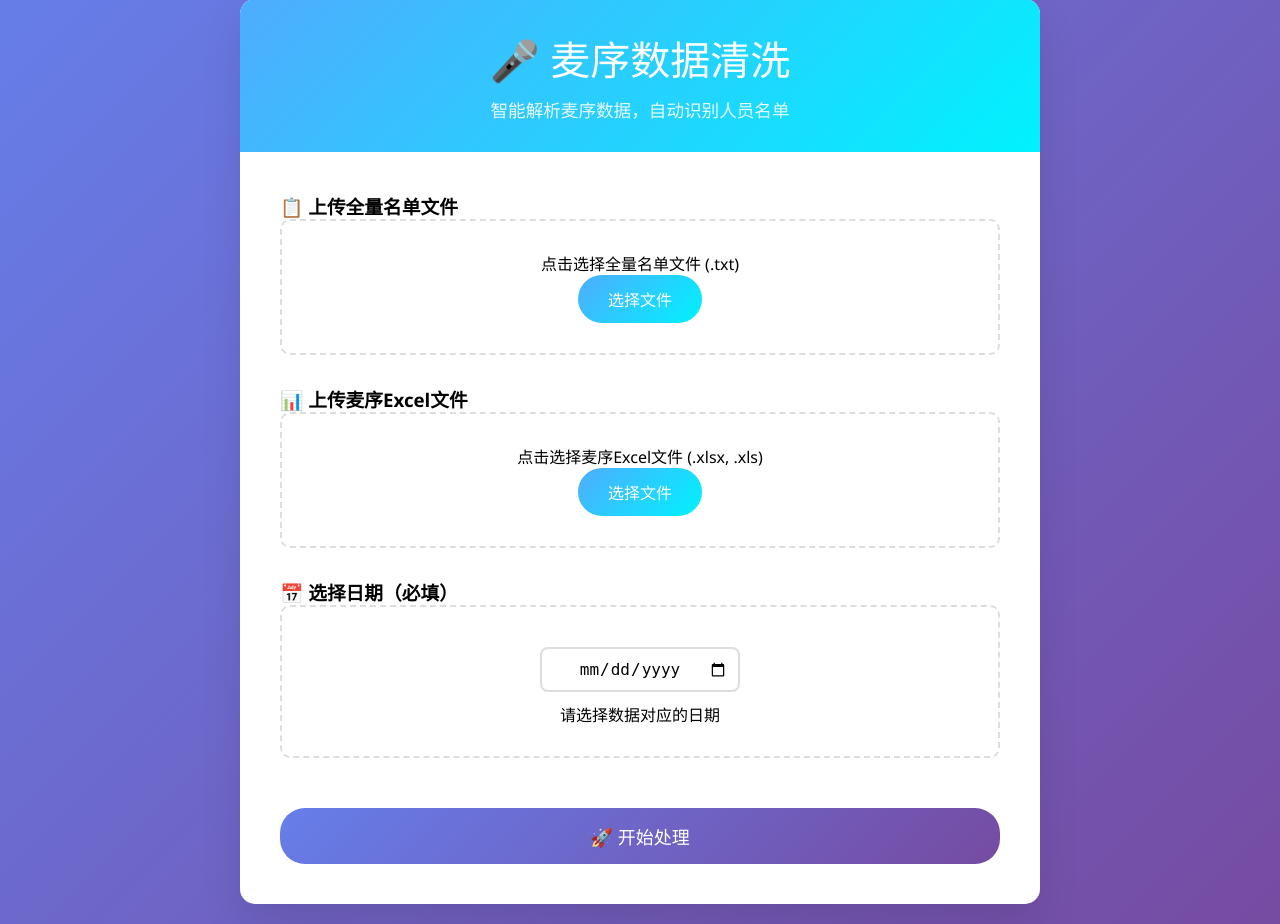
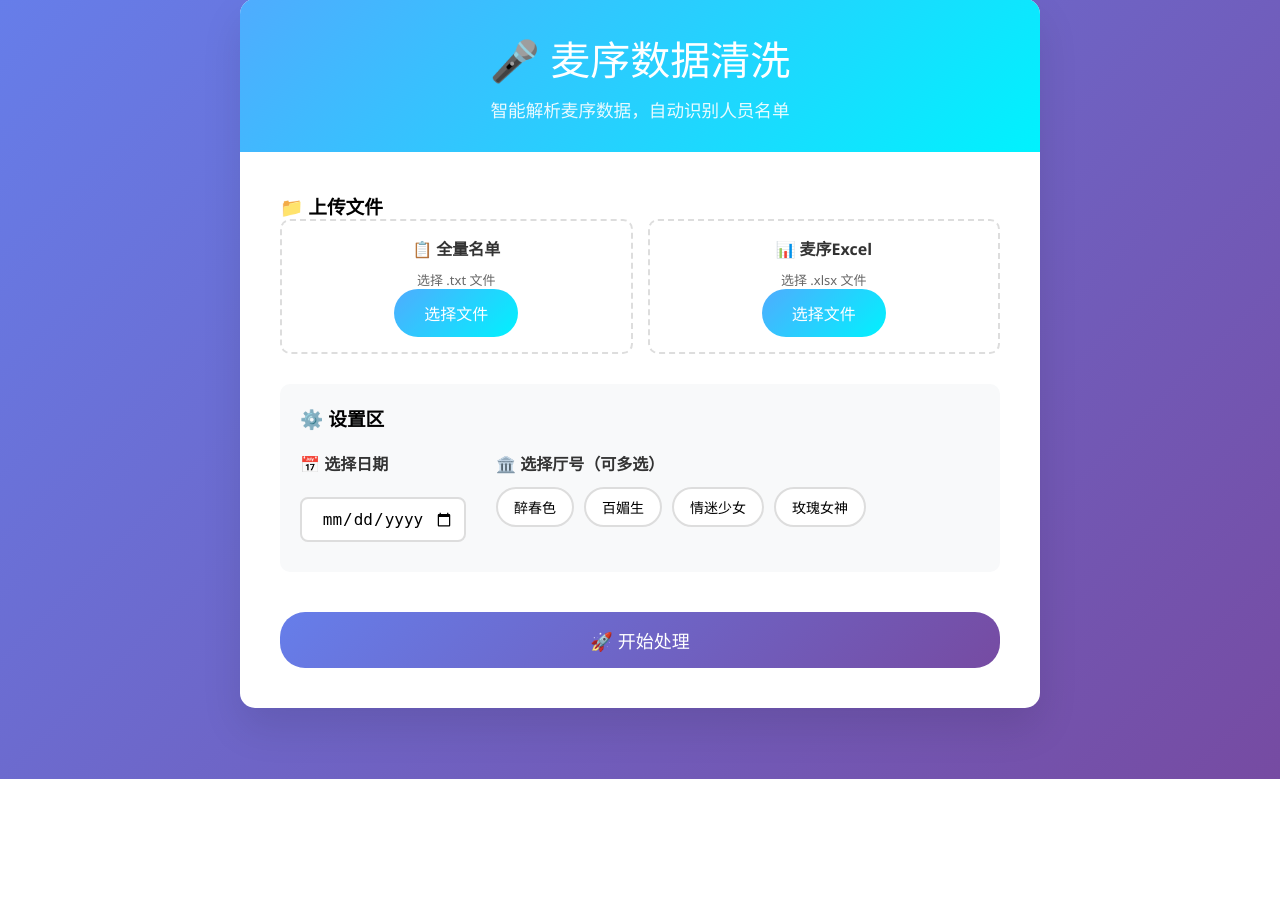
Before and after one commit to clipdalle/yk_table_clean, a Flask app: page / in a window 1280 px wide. Shown: the part 21-945 px from the top of the page. After the commit the page ends 800 px from the top, so only its background shows below. Run offline with Flask 3, Linux system fonts and the light colour scheme.

Commit message:
多厅支持

```diff
--- a/app.py
+++ b/app.py
@@ -9,9 +9,7 @@
 import os
 import sys
 from pathlib import Path
-import signal
-import threading
-import time
+from func_timeout import func_timeout, FunctionTimedOut
 # Vercel Blob是可选的，生产环境会自动提供
 
 from vercel_blob import blob_store as VercelBlobStore
@@ -80,29 +78,6 @@
     """
     return get_date_str_from_text(excel_filename)
 
-def process_with_timeout(excel_path, output_path, date_str_from_file, timeout_seconds=120):
-    """带超时的处理函数"""
-    result = {'success': False, 'error': None}
-
-    def target():
-        process_one_file(
-            excel_path=excel_path,
-            output_path=output_path,
-            date_str_from_file=date_str_from_file,
-            strict_date_filter=STRICT_DATE_FILTER
-        )
-        result['success'] = True
-
-    thread = threading.Thread(target=target)
-    thread.daemon = True
-    thread.start()
-    thread.join(timeout_seconds)
-
-    if thread.is_alive():
-        result['error'] = f'处理超时（{timeout_seconds}秒），请尝试减少数据量或稍后重试'
-
-    return result
-
 @app.route('/upload', methods=['POST'])
 def upload_files():
     try:
@@ -140,6 +115,14 @@
         if not date_str_from_ui:
             return jsonify({'error': '请选择日期'}), 400
 
+        # 获取选中的厅号（原生FormData方式）
+        selected_halls = request.form.getlist('hall')
+        print(f"🏛️ 选中的厅号: {selected_halls}")
+
+        # 校验厅号必须选择
+        if not selected_halls or len(selected_halls) == 0:
+            return jsonify({'error': '请至少选择一个厅号'}), 400
+
         date_str_from_file = get_date_from_file(excel_file.filename)
 
         # 日期一致性校验
@@ -148,28 +131,39 @@
                 return jsonify({
                     'error': f'日期不一致！\n\n从日期控件您选择的日期是：{date_str_from_ui}\n从文件名 "{excel_file.filename}"，我们得到的日期是：{date_str_from_file}\n\n两个日期不一致，请您再检查一下'
                 }), 400
-
-
         # 检测环境并设置合适的超时时间
         is_vercel = os.getenv('VERCEL') == '1'
-        timeout_seconds = 120 if is_vercel else 120  # Vercel环境使用更短的超时
+        timeout_seconds = 120 if is_vercel else 120
 
         print(f"🌍 环境检测: {'Vercel生产环境' if is_vercel else '本地开发环境'}")
         print(f"⏱️ 超时设置: {timeout_seconds}秒")
 
-        # 使用带超时的处理函数
-        process_result = process_with_timeout(
-            excel_path=excel_path,
-            output_path=output_path,
-            date_str_from_file=date_str_from_ui,
-            timeout_seconds=timeout_seconds
-        )
+        # 读取原始数据获取行数
+        original_df = pd.read_excel(excel_path)
+        original_rows = len(original_df)
+        print(f"📊 原始数据行数: {original_rows}")
 
-        if not process_result['success']:
-            return jsonify({'error': process_result['error']}), 500
+        # 使用 func_timeout 实现超时控制
+        try:
+            func_timeout(
+                timeout_seconds,
+                process_one_file,
+                kwargs={
+                    'excel_path': excel_path,
+                    'output_path': output_path,
+                    'date_str_from_file': date_str_from_ui,
+                    'strict_date_filter': STRICT_DATE_FILTER,
+                    'selected_halls': selected_halls
+                }
+            )
+        except FunctionTimedOut:
+            return jsonify({
+                'error': f'处理超时（{timeout_seconds}秒），请尝试减少数据量或稍后重试'
+            }), 500
 
         # 读取处理结果
         result_df = pd.read_excel(output_path)
+        processed_rows = len(result_df)
 
         # 处理 NaN 值，转换为 None 以便 JSON 序列化
         result_df = result_df.fillna('')
@@ -190,10 +184,16 @@
 
         return jsonify({
             'success': True,
-            'message': f'处理完成！共处理 {len(result_df)} 条记录',
+            'message': f'处理完成！共处理 {processed_rows} 条记录',
             'download_url': f'data:application/vnd.openxmlformats-officedocument.spreadsheetml.sheet;base64,{file_base64}',
             'file_id': file_id,
-            'filename': output_filename
+            'filename': output_filename,
+            'stats': {
+                'selected_halls': selected_halls,
+                'original_rows': original_rows,
+                'processed_rows': processed_rows,
+                'selected_date': date_str_from_ui
+            }
         })
 
     except Exception as e:
--- a/global_config.py
+++ b/global_config.py
@@ -55,11 +55,7 @@
 
 # ========== 数据筛选 ==========
 
-# 厅号筛选条件（正则表达式）
-# - 用于筛选特定厅号的数据
-# - 使用 | 分隔多个厅号关键词
-# - 设置为 None 或空字符串表示不筛选，处理所有数据
-HALL_FILTER = '醉春色|百媚生'  # 只处理包含"醉春色"或"百媚生"的厅号
+# 厅号筛选已移至前端页面选择，不再使用全局配置
 
 TIMEOUT = 120
 
--- a/requirements.txt
+++ b/requirements.txt
@@ -5,3 +5,4 @@
 google-genai
 requests
 vercel-blob
+func-timeout
--- a/templates/index.html
+++ b/templates/index.html
@@ -53,13 +53,31 @@
             margin-bottom: 30px;
         }
 
+        .upload-grid {
+            display: grid;
+            grid-template-columns: 1fr 1fr;
+            gap: 15px;
+            margin-bottom: 20px;
+        }
+
+        @media (max-width: 768px) {
+            .upload-grid {
+                grid-template-columns: 1fr;
+            }
+        }
+
         .upload-box {
             border: 2px dashed #ddd;
             border-radius: 10px;
-            padding: 30px;
+            padding: 15px;
             text-align: center;
             transition: all 0.3s ease;
-            margin-bottom: 20px;
+        }
+
+        .upload-box h4 {
+            font-size: 1em;
+            margin-bottom: 10px;
+            color: #333;
         }
 
         .upload-box:hover {
@@ -214,7 +232,8 @@
         }
 
         .date-input {
-            width: 200px;
+            width: 100%;
+            max-width: 200px;
             padding: 10px;
             border: 2px solid #ddd;
             border-radius: 8px;
@@ -226,6 +245,70 @@
         .date-input:focus {
             border-color: #4facfe;
             outline: none;
+        }
+
+        .settings-section {
+            background: #f8f9fa;
+            border-radius: 10px;
+            padding: 20px;
+            margin-bottom: 20px;
+        }
+
+        .settings-grid {
+            display: grid;
+            grid-template-columns: auto 1fr;
+            gap: 30px;
+            align-items: start;
+        }
+
+        @media (max-width: 768px) {
+            .settings-grid {
+                grid-template-columns: 1fr;
+                gap: 20px;
+            }
+        }
+
+        .settings-item h4 {
+            margin-bottom: 12px;
+            color: #333;
+            font-size: 1em;
+        }
+
+        .hall-options {
+            display: flex;
+            flex-wrap: wrap;
+            gap: 10px;
+        }
+
+        .hall-checkbox {
+            position: relative;
+        }
+
+        .hall-checkbox input[type="checkbox"] {
+            display: none;
+        }
+
+        .hall-label {
+            display: inline-block;
+            padding: 8px 16px;
+            background: white;
+            border: 2px solid #ddd;
+            border-radius: 20px;
+            cursor: pointer;
+            transition: all 0.3s ease;
+            font-size: 14px;
+            user-select: none;
+        }
+
+        .hall-checkbox input[type="checkbox"]:checked + .hall-label {
+            background: linear-gradient(135deg, #667eea 0%, #764ba2 100%);
+            color: white;
+            border-color: #667eea;
+        }
+
+        .hall-label:hover {
+            border-color: #4facfe;
+            transform: translateY(-2px);
         }
 
         #loadingInfo {
@@ -245,30 +328,55 @@
         <div class="content">
             <form id="uploadForm" enctype="multipart/form-data">
                 <div class="upload-section">
-                    <h3>📋 上传全量名单文件</h3>
+                    <h3>📁 上传文件</h3>
+                    <div class="upload-grid">
                         <div class="upload-box" onclick="document.getElementById('nameList').click()">
                             <input type="file" id="nameList" name="name_list" class="file-input" accept=".txt" required>
-                        <p>点击选择全量名单文件 (.txt)</p>
+                            <h4>📋 全量名单</h4>
+                            <p style="font-size: 13px; color: #666;">选择 .txt 文件</p>
                             <button type="button" class="upload-btn">选择文件</button>
                             <div id="nameListInfo" class="file-info"></div>
                         </div>
-                </div>
 
-                <div class="upload-section">
-                    <h3>📊 上传麦序Excel文件</h3>
                         <div class="upload-box" onclick="document.getElementById('excelFile').click()">
                             <input type="file" id="excelFile" name="excel_file" class="file-input" accept=".xlsx,.xls" required>
-                        <p>点击选择麦序Excel文件 (.xlsx, .xls)</p>
+                            <h4>📊 麦序Excel</h4>
+                            <p style="font-size: 13px; color: #666;">选择 .xlsx 文件</p>
                             <button type="button" class="upload-btn">选择文件</button>
                             <div id="excelFileInfo" class="file-info"></div>
                         </div>
                     </div>
+                </div>
 
-                <div class="upload-section">
-                    <h3>📅 选择日期（必填）</h3>
-                    <div class="upload-box">
+                <div class="settings-section">
+                    <h3 style="margin-bottom: 20px;">⚙️ 设置区</h3>
+                    <div class="settings-grid">
+                        <div class="settings-item">
+                            <h4>📅 选择日期</h4>
                             <input type="date" id="selectedDate" name="selected_date" class="date-input" required>
-                        <p>请选择数据对应的日期</p>
+                        </div>
+
+                        <div class="settings-item">
+                            <h4>🏛️ 选择厅号（可多选）</h4>
+                            <div class="hall-options">
+                                <label class="hall-checkbox">
+                                    <input type="checkbox" name="hall" value="醉春色">
+                                    <span class="hall-label">醉春色</span>
+                                </label>
+                                <label class="hall-checkbox">
+                                    <input type="checkbox" name="hall" value="百媚生">
+                                    <span class="hall-label">百媚生</span>
+                                </label>
+                                <label class="hall-checkbox">
+                                    <input type="checkbox" name="hall" value="情迷少女">
+                                    <span class="hall-label">情迷少女</span>
+                                </label>
+                                <label class="hall-checkbox">
+                                    <input type="checkbox" name="hall" value="玫瑰女神">
+                                    <span class="hall-label">玫瑰女神</span>
+                                </label>
+                            </div>
+                        </div>
                     </div>
                 </div>
 
@@ -325,8 +433,14 @@
             const excelFile = document.getElementById('excelFile').files[0];
             const selectedDate = document.getElementById('selectedDate').value;
 
-            // 添加日期参数（现在是必填的）
-            formData.append('selected_date', selectedDate);
+            // 获取选中的厅号（FormData会自动收集同名checkbox的值）
+            const selectedHalls = formData.getAll('hall');
+
+            // 校验厅号必须选择
+            if (selectedHalls.length === 0) {
+                alert('⚠️ 请至少选择一个厅号');
+                return;
+            }
 
             const processBtn = document.getElementById('processBtn');
             const loading = document.getElementById('loading');
@@ -339,9 +453,11 @@
             results.classList.remove('show');
 
             // 显示处理信息
+            const hallsText = selectedHalls.length > 0 ? selectedHalls.join('、') : '未选择';
             const loadingMessage = `正在处理数据，请稍候...<br><br>
 📁 当前文件名：${excelFile.name}<br>
-📅 相关日期：${selectedDate}<br><br>
+📅 相关日期：${selectedDate}<br>
+🏛️ 选择厅号：${hallsText}<br><br>
 ⏱️ 预计等待时间：30-60秒`;
             loadingInfo.innerHTML = loadingMessage;
 
@@ -375,9 +491,34 @@
             const downloadUrl = typeof data.download_url === 'string' ? data.download_url : '';
             const filename = data.filename || 'processed_result.xlsx';
 
+            // 统计信息
+            const stats = data.stats || {};
+            const selectedHalls = stats.selected_halls || [];
+            const hallsText = selectedHalls.length > 0 ? selectedHalls.join('、') : '未选择';
+
             let html = `
                 <div class="success">
                     ✅ ${data.message}
+                </div>
+
+                <div class="stats">
+                    <div class="stat-item">
+                        <div class="stat-number">${stats.original_rows || 0}</div>
+                        <div class="stat-label">原始数据</div>
+                    </div>
+                    <div class="stat-item">
+                        <div class="stat-number">${stats.processed_rows || 0}</div>
+                        <div class="stat-label">处理结果</div>
+                    </div>
+                    <div class="stat-item">
+                        <div class="stat-number">${selectedHalls.length}</div>
+                        <div class="stat-label">选择厅号</div>
+                    </div>
+                </div>
+
+                <div style="background: #f8f9fa; padding: 15px; border-radius: 8px; margin: 20px 0;">
+                    <p style="margin: 5px 0;"><strong>🏛️ 选择厅号：</strong>${hallsText}</p>
+                    <p style="margin: 5px 0;"><strong>📅 处理日期：</strong>${stats.selected_date || '-'}</p>
                 </div>
 
                 <div style="text-align: center; margin: 20px 0;">
```
Also changed, not shown: pipeline/clean_pipeline_v3.py (+16 -10 lines). Lines whose indentation alone changed are shown as unchanged.
